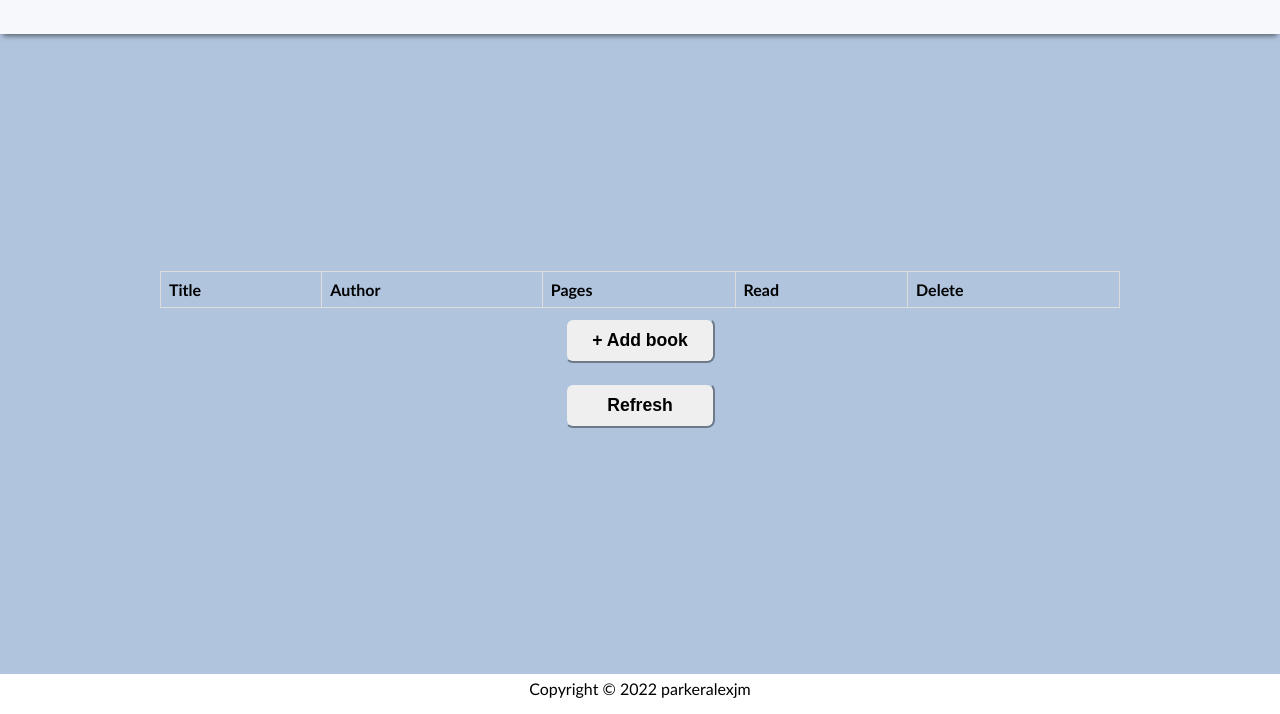
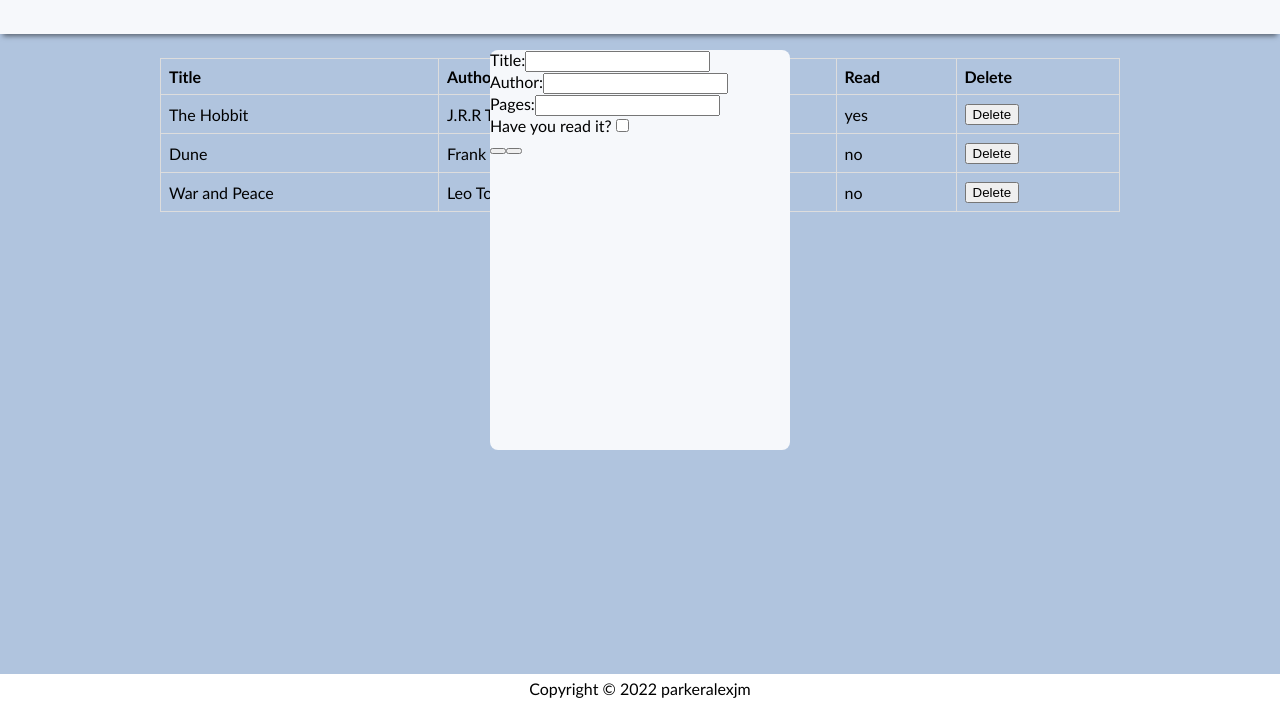
Before and after one commit to parkeralexjm/library, a plain HTML site: page index.html in a window 1280 px wide. Both pictures are taken after a click on the button "+ Add book". Shown: the part 86-800 px from the top of the page. Drawn offline with Linux system fonts and the light colour scheme.

Commit message:
Added new book button

```diff
--- a/index.html
+++ b/index.html
@@ -28,7 +28,7 @@
           <tbody id="libraryDisplay">
           </tbody>
         </table>
-        <button>+ Add book</button>
+        <button onclick="bookForm()">+ Add book</button>
         <button onclick="updateDisplay()">Refresh</button>
       </div>
     </div>
--- a/script.js
+++ b/script.js
@@ -34,17 +34,22 @@ myLibrary.push(war);
 function addToLibrary(title, author, page, read) {
   var newBook = new book(title, author, page, read);
   myLibrary.push(newBook);
+  //updateDisplay();
 }
 
-// debugging
-console.log(myLibrary);
-
+// Delete the title from the myLibrary array
 function deleteFromLibrary(title) {
   for (var i = 0; i < myLibrary.length; i++) {
     if (myLibrary[i].title == title) {
       myLibrary.splice(i, 1);
     }
   }
+}
+
+// Allow the delete button to delete the entry from the library and update the display
+function tableDelete(title) {
+  deleteFromLibrary(title);
+  updateDisplay();
 }
 
 // Function to update the html with each of the books
@@ -56,31 +61,121 @@ function updateDisplay() {
   libraryDisplay.innerHTML = "";
   // For each book in the library, display the information
   for (var i = 0, l = myLibrary.length; i < l; i++) {
-    //console.log(myLibrary[i].title)
     const tag = document.createElement("tr");
     tag.className = "libraryEntry"
     tag.id = `book ${i + 1}`
+
     var title = document.createElement("td")
     title.className = "libraryTitle"
     title.innerHTML = myLibrary[i].title
+
     var author = document.createElement("td")
     author.className = "libraryAuthor"
     author.innerHTML = myLibrary[i].author
+
     var page = document.createElement("td")
     page.className = "libraryPage"
     page.innerHTML = myLibrary[i].page
+
     var read = document.createElement("td")
     read.className = "libraryRead"
     read.innerHTML = myLibrary[i].read
+
     var deleteBook = document.createElement("td")
-    deleteBook.className = "deleteBook"
+    deleteBook.innerHTML = `<button class="deleteBook" onclick="tableDelete('${myLibrary[i].title}')">Delete</button>`
 
-    tag.appendChild(title)
-    tag.appendChild(author)
-    tag.appendChild(page)
-    tag.appendChild(read)
-    tag.appendChild(deleteBook)
+    tag.append(title, author, page, read, deleteBook)
     libraryDisplay.appendChild(tag);
   }
+};
 
-};
+function bookForm() {
+  // Validate button by checking to see if a formContainer has already been created
+  if (document.getElementsByClassName("formContainer").length ==0) {
+
+    const mainContainer = document.getElementsByClassName("mainContainer")
+    // This didnt work var linebreak = document.createElement("br")
+    // Create a container for the form
+    const formContainer = document.createElement('div')
+    formContainer.className = "formContainer"
+
+    // Create a form
+    var formContent = document.createElement("div")  // This could be abstracted
+    // formContent.setAttribute("onsubmit","doForm(); return false")
+    // Create a title field
+    var labelTitle = document.createElement("label")
+    labelTitle.htmlFor ="inputTitle"
+    labelTitle.innerHTML = "Title:"
+    formContent.appendChild(labelTitle)
+    var inputTitle = document.createElement("input")
+    inputTitle.id = "inputTitle"
+    inputTitle.name = "inputTitle"
+    formContent.appendChild(inputTitle)
+    formContent.appendChild(document.createElement("br"))
+    // Create a author field
+    var labelAuthor = document.createElement("label")
+    labelAuthor.htmlFor ="inputAuthor"
+    labelAuthor.innerHTML = "Author:"
+    formContent.appendChild(labelAuthor);
+    var inputAuthor = document.createElement("input");
+    inputAuthor.id = "inputAuthor"
+    inputAuthor.name = "inputAuthor"
+    formContent.appendChild(inputAuthor);
+    formContent.appendChild(document.createElement("br"));
+    // Create a pages field
+    var labelPages = document.createElement("label")
+    labelPages.htmlFor ="inputPages"
+    labelPages.innerHTML = "Pages:"
+    formContent.appendChild(labelPages);
+    var inputPages = document.createElement("input")
+    inputPages.id = "inputPages"
+    inputPages.name = "inputPages"
+    formContent.appendChild(inputPages);
+    formContent.appendChild(document.createElement("br"));
+    // Create a read field
+    var labelRead = document.createElement("label")
+    labelRead.htmlFor ="inputRead"
+    labelRead.innerHTML = "Have you read it?"
+    formContent.appendChild(labelRead);
+    var inputRead = document.createElement("input")
+    inputRead.id = "inputRead"
+    inputRead.name = "inputRead"
+    inputRead.setAttribute("type", "checkbox");
+    formContent.appendChild(inputRead);
+    formContent.appendChild(document.createElement("br"));
+    // Create a submit field
+    var submit = document.createElement("span")
+    submit.id = "bookFormSubmit"
+    submit.innerHTML = `<button onclick="submitData()"></button>`
+    formContent.append(submit)
+    var cancel = document.createElement("span")
+    cancel.id = "bookFormSubmit"
+    cancel.innerHTML = "<button onclick='clearForm()'></button>"
+    formContent.append(cancel)
+
+    // Attach the form to the container
+    formContainer.append(formContent);
+    mainContainer[0].append(formContainer);
+  }
+}
+
+function clearForm() {
+  const element = document.getElementsByClassName("formContainer")
+  element[0].remove();
+}
+
+function submitData() {
+  if (document.getElementById("inputRead").checked == true) {
+  var revRead = "yes"
+  } else {
+    var revRead = "no"
+  }
+
+  addToLibrary(inputTitle.value, inputAuthor.value, inputPages.value, revRead);
+  clearForm();
+  updateDisplay();
+  // clear out the form input
+
+}
+
+updateDisplay();
--- a/style.css
+++ b/style.css
@@ -47,7 +47,7 @@ body {
   display: flex;
   flex-direction: column;
   align-items: center;
-  margin: auto;
+  margin: 3vh auto;
 }
 
 .libraryContainer > button {
@@ -83,3 +83,19 @@ td, th {
   text-align: left;
   padding: 8px;
 }
+
+.bookDelete {
+   border-radius: 6px;
+}
+
+.formContainer {
+  background-color: var(--main-color-light);
+  height: 50vh;
+  width: 300px;
+  border-radius: 8px;
+  position: absolute;
+  align-self: center;
+  margin-top: 17vh;
+  display: flex;
+  align-content: center;
+}
```
